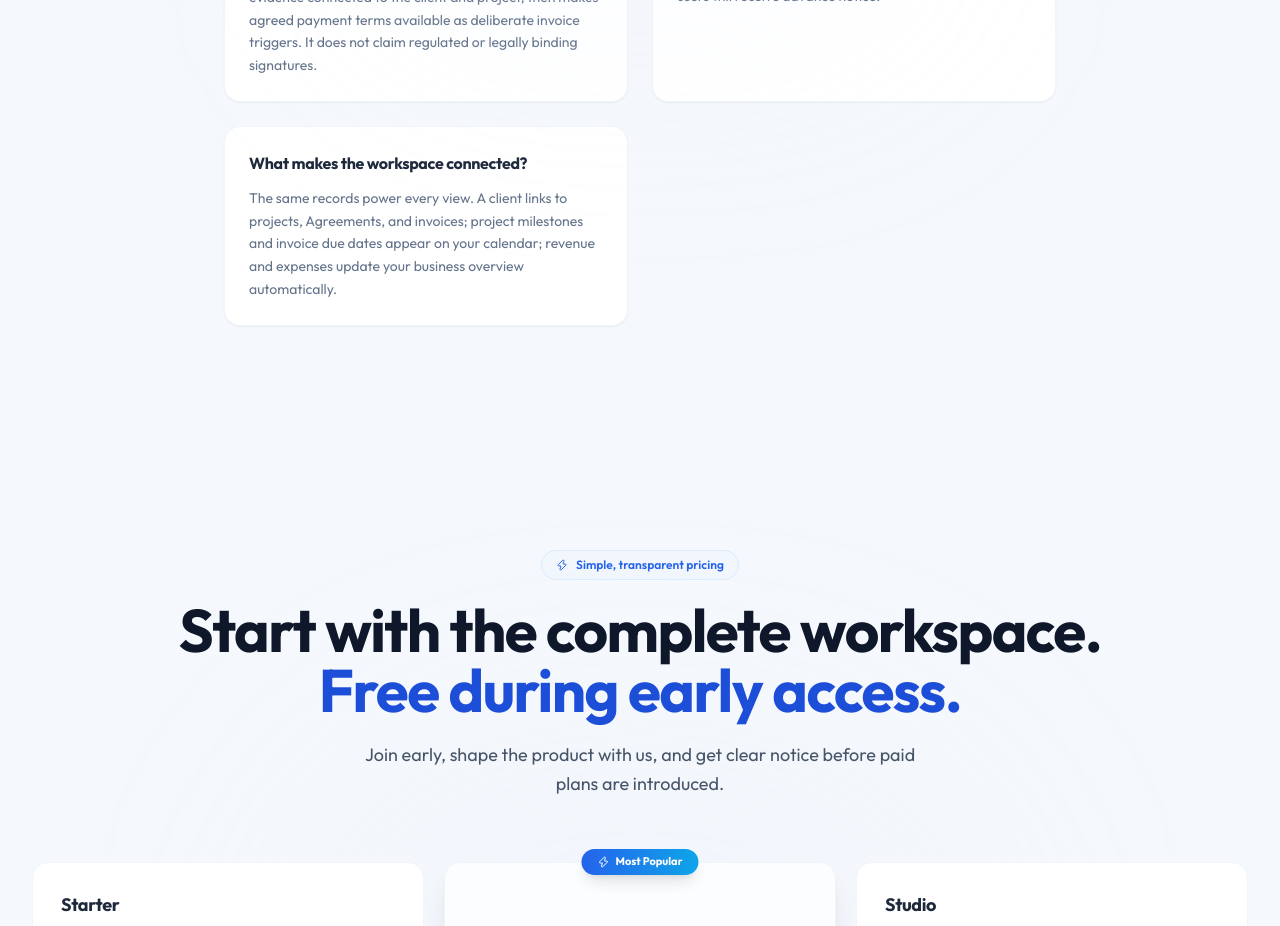
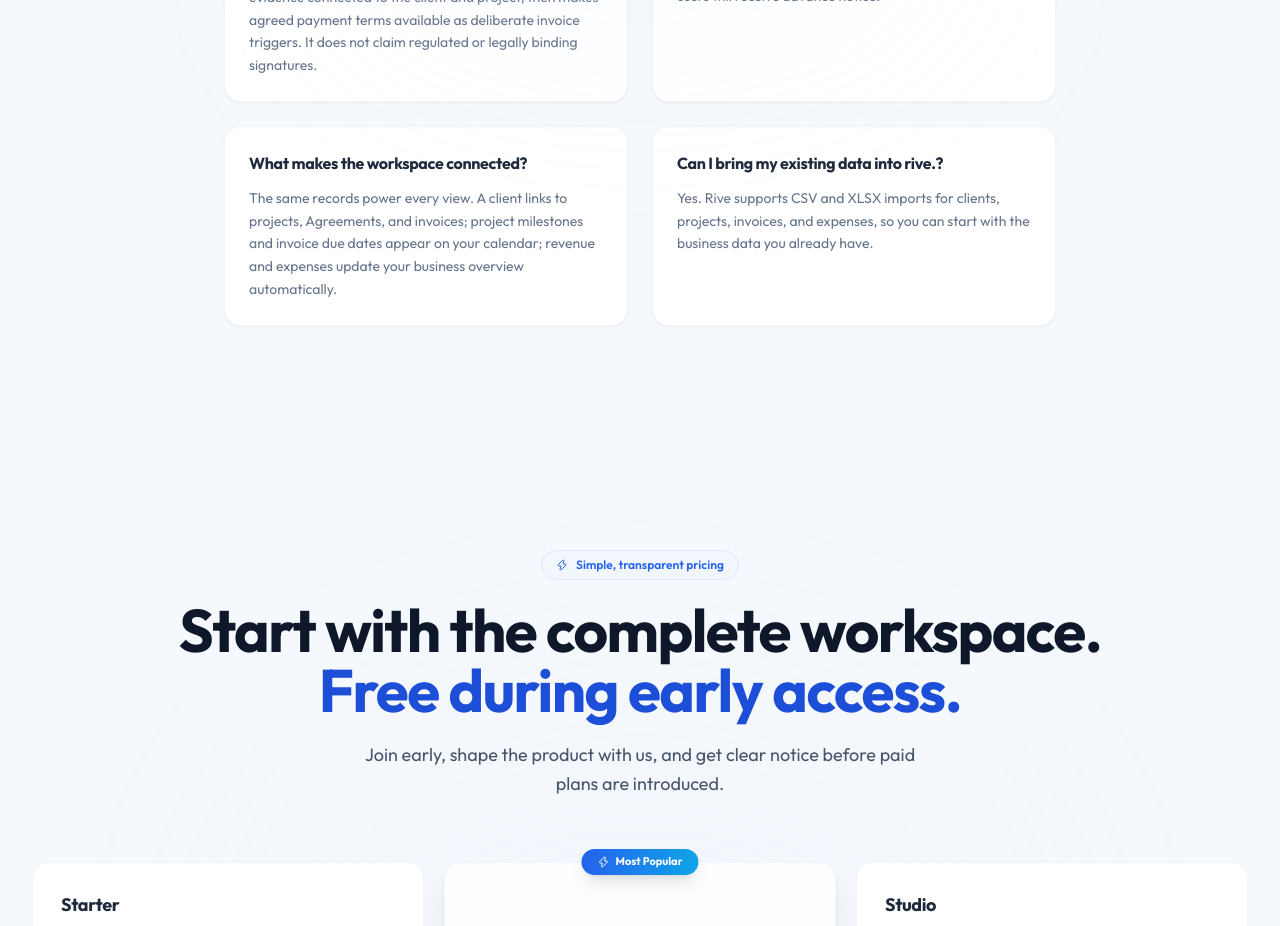
Before and after one commit to atzgg132/rive, a Next.js app: page / in a window 1280 px wide. Shown: the part 8560-9486 px from the top of the page. Built offline with nearby package versions, Linux system fonts and the light colour scheme; no server answers; the database is empty.

Commit message:
Add sixth marketing FAQ

```diff
--- a/src/components/Faq.tsx
+++ b/src/components/Faq.tsx
@@ -22,6 +22,10 @@ const faqs = [
   {
     question: "What makes the workspace connected?",
     answer: "The same records power every view. A client links to projects, Agreements, and invoices; project milestones and invoice due dates appear on your calendar; revenue and expenses update your business overview automatically.",
+  },
+  {
+    question: "Can I bring my existing data into rive.?",
+    answer: "Yes. Rive supports CSV and XLSX imports for clients, projects, invoices, and expenses, so you can start with the business data you already have.",
   },
 ];
 
```
